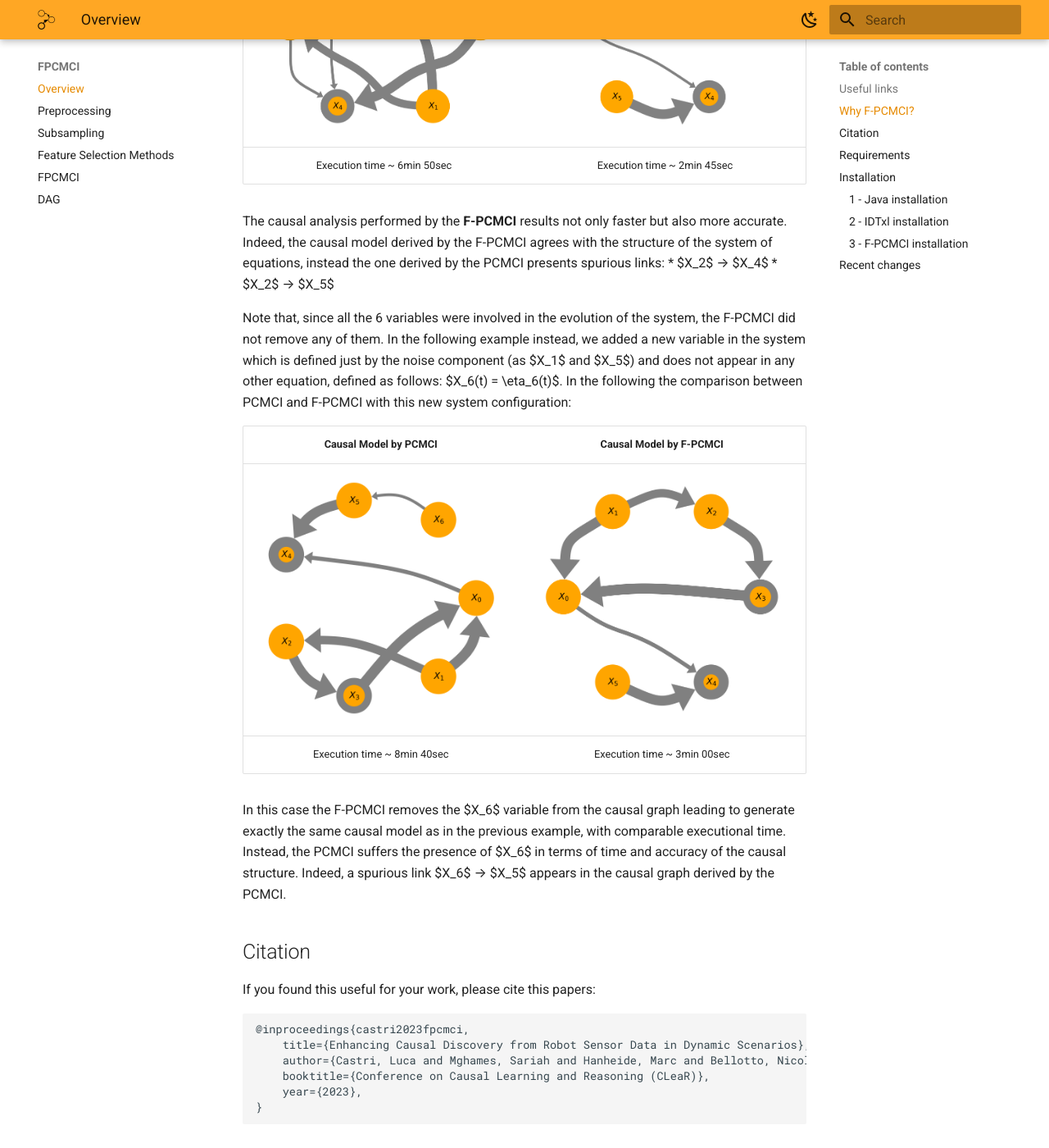
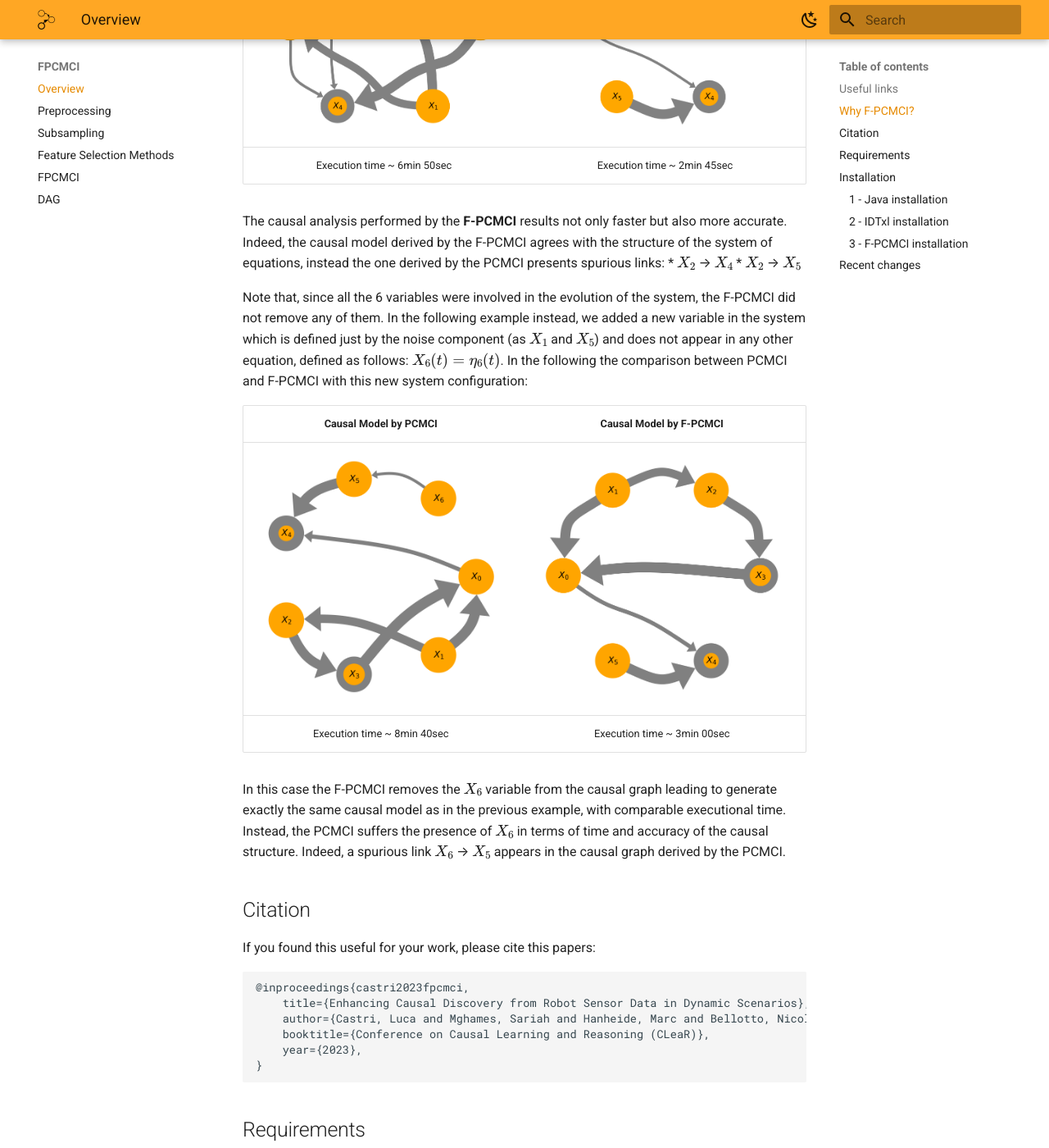
Before and after one commit to lcastri/fpcmci, an MkDocs documentation site: the page built from docs/index.md, in a window 1280 px wide and 1400 px high, scrolled down 1206 px. Shown: the whole window at 82% size. Built offline with MkDocs 1.6.1 and Material for MkDocs 9.7.7, drawn with Linux system fonts in a browser that asks for light colours; formulas are drawn with MathJax 3.

Commit message:
mkdocs fix

```diff
--- a/docs/index.md
+++ b/docs/index.md
@@ -36,17 +36,17 @@
 Execution time ~ 6min 50sec | Execution time ~ 2min 45sec
 
 The causal analysis performed by the **F-PCMCI** results not only faster but also more accurate. Indeed, the causal model derived by the F-PCMCI agrees with the structure of the system of equations, instead the one derived by the PCMCI presents spurious links:
-* $X_2$ &rarr; $X_4$
-* $X_2$ &rarr; $X_5$
+* \(X_2\) &rarr; \(X_4\)
+* \(X_2\) &rarr; \(X_5\)
 
-Note that, since all the 6 variables were involved in the evolution of the system, the F-PCMCI did not remove any of them. In the following example instead, we added a new variable in the system which is defined just by the noise component (as $X_1$ and $X_5$) and does not appear in any other equation, defined as follows: $X_6(t) = \eta_6(t)$. In the following the comparison between PCMCI and F-PCMCI with this new system configuration:
+Note that, since all the 6 variables were involved in the evolution of the system, the F-PCMCI did not remove any of them. In the following example instead, we added a new variable in the system which is defined just by the noise component (as \(X_1\) and \(X_5\)) and does not appear in any other equation, defined as follows: \(X_6(t) = \eta_6(t)\). In the following the comparison between PCMCI and F-PCMCI with this new system configuration:
 
 Causal Model by PCMCI       |  Causal Model by F-PCMCI
 :-------------------------:|:-------------------------:
 ![](https://github.com/lcastri/fpcmci/raw/main/images/PCMCI_example_2.png "Causal model by PCMCI")  |  ![](https://github.com/lcastri/fpcmci/raw/main/images/FPCMCI_example_2.png "Causal model by F-PCMCI")
 Execution time ~ 8min 40sec | Execution time ~ 3min 00sec
 
-In this case the F-PCMCI removes the $X_6$ variable from the causal graph leading to generate exactly the same causal model as in the previous example, with comparable executional time. Instead, the PCMCI suffers the presence of $X_6$ in terms of time and accuracy of the causal structure. Indeed, a spurious link $X_6$ &rarr; $X_5$ appears in the causal graph derived by the PCMCI.
+In this case the F-PCMCI removes the \(X_6\) variable from the causal graph leading to generate exactly the same causal model as in the previous example, with comparable executional time. Instead, the PCMCI suffers the presence of \(X_6\) in terms of time and accuracy of the causal structure. Indeed, a spurious link \(X_6\) &rarr; \(X_5\) appears in the causal graph derived by the PCMCI.
 
 
 ## Citation
--- a/mkdocs.yml
+++ b/mkdocs.yml
@@ -31,11 +31,12 @@
 plugins:
   - search
   - mkdocstrings
-  # - mkdocstrings:
-  #     default_handler: python
-  #     handlers:
-  #       python:
-  #         paths: [fpcmci]
+
+extra_javascript:
+  - https://cdnjs.cloudflare.com/ajax/libs/mathjax/2.7.4/MathJax.js?config=TeX-AMS-MML_HTMLorMML
+
+markdown_extensions:
+  - mdx_math
 
 
 nav:
```
